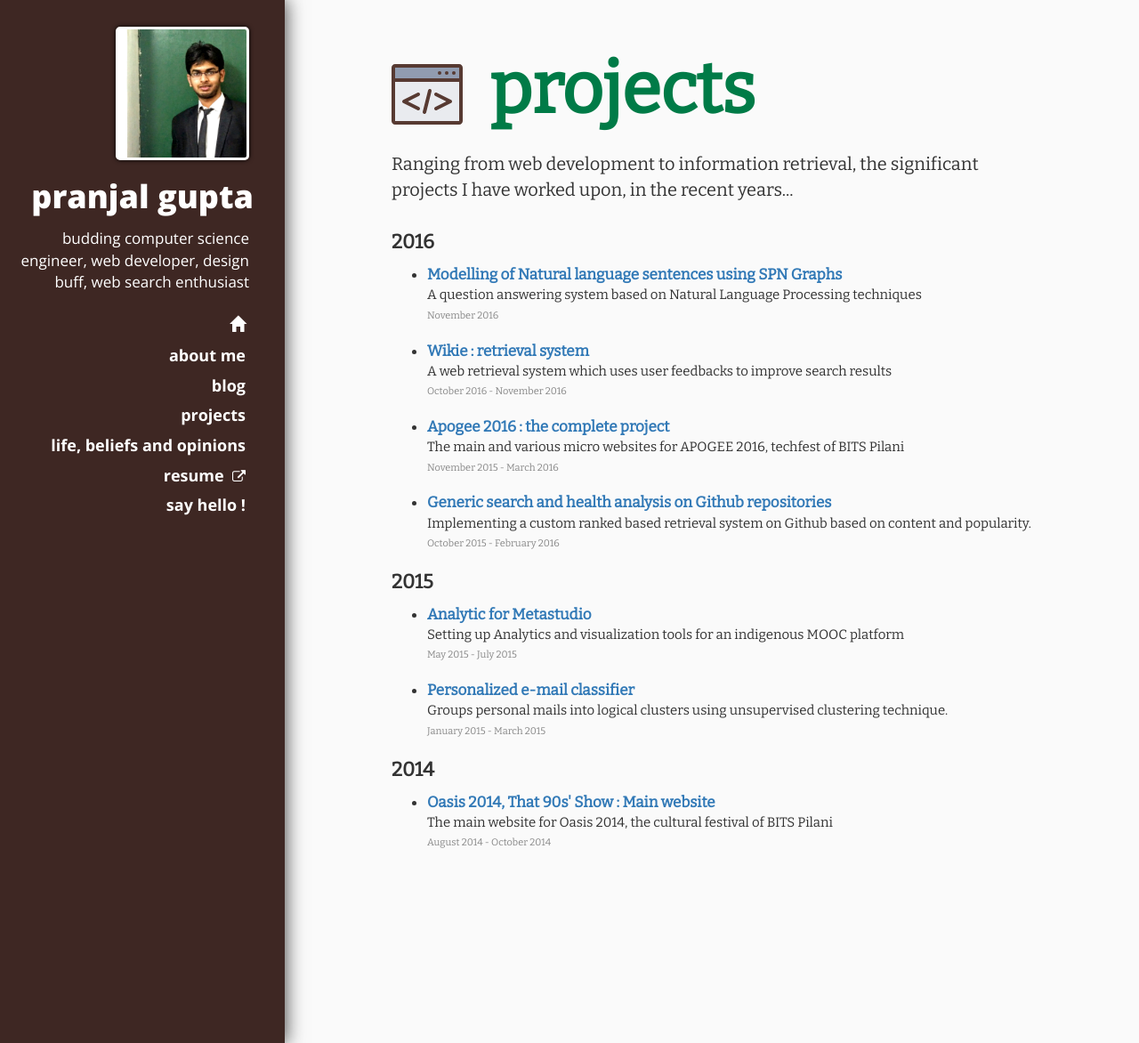
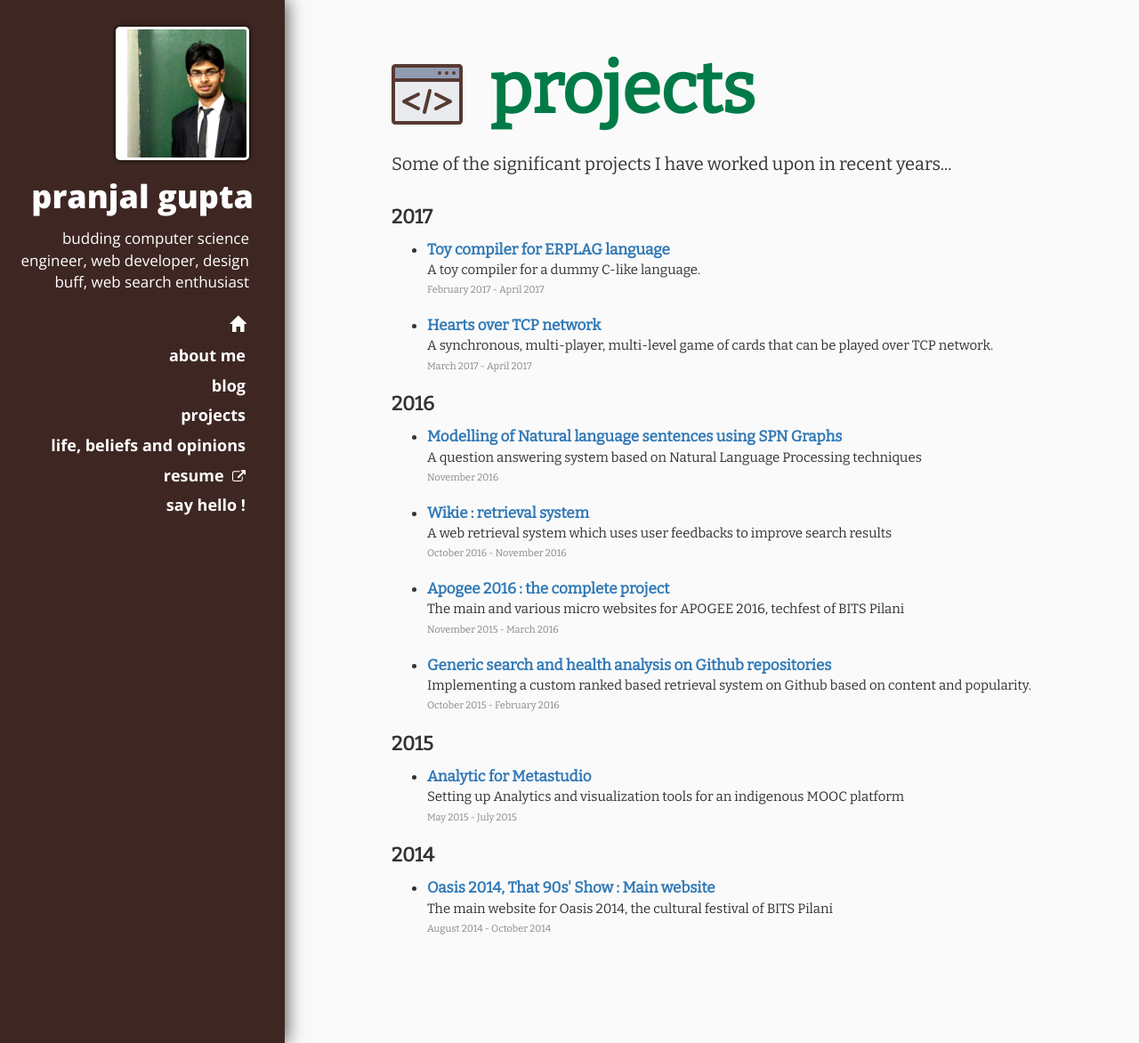
Before and after one commit to g31pranjal/personalweb, a Jekyll site: the page built from projects.html, in a window 1280 px wide. Shown: the whole page at 89% size. Built offline with Jekyll 4.4.1, drawn with Linux system fonts in a browser that asks for light colours; part of the change alters nothing that is shown.

Commit message:
project updates

```diff
--- /dev/null
+++ b/_projects/compiler.md
@@ -0,0 +1,58 @@
+---
+title : "Toy compiler for ERPLAG language"
+date : 2017-04-25T16:00:00Z+0530
+startdate : 2017-02-20T16:00:00Z+0530
+desc : A toy compiler for a dummy C-like language.
+author : in-arena
+keyword : information retrieval, ir, search, retrieval, wikipedia, crawler, pagerank, elo ratings
+layout : projectTemplate
+---
+
+
+*This was done as a term project for the partial fulfillment of course 'Compiler Construction'*
+
+The project involves the construction of a simple compiler for a reduced C-like high-level dummy language called ERPLAG. It generates an intermediate NASM-assembly code for the given source code, which can then be converted to the machine dependent binary executable.
+
+The project involves the various steps of evaluation from performing lexical, syntactic and semantic checks to setting up relevant data structures to hold information and performing code optimizations.
+
+<img style="display: block; width : 96%; margin : auto" src="/assets/img/proj-compiler-1.png">
+
+### # Modules
+- **Lexer (lexer.c)** : the module reads the source code in HLL as a stream of charaters and converts sequence of characters to meaningful tokens that represents the various keywords, operators, variable and constants in the source code. This module also handles the lexical errors that arise out of improper sequence of characters in the source file.The tokens are passed to the parser and contains information about the line of occurrence, name of the token, token id, value etc.
+- **Parser (parser.c)** : parser takes in the sequence of tokens and verifies the syntactical correctness of the source code by constructing the parse tree in the top-down approach. It reports all the syntactic errors in the code that arises out of improper construct of tokens and also has error recovery mechanism to parse the remaining code, in case of an error. The module starts by setting up the rules of the LL(1) grammar in proper structures and creating the parse table. It then uses the parse table and sequence of tokens to create the parse tree which is further used to verify the semantic correctness of the code and generate intermediate code.
+- **AST Construction (ast.c)** : this module performs optimization on the constructed parse tree by performing the following operations on it :
+
+	1. Deleting all the irrelevant tokens that do not give useful information
+	2. Changing the structure of <expressions> to infix notation (for proper checking and evaluation)
+	3. removing chaining in the tree as a result of unambiguous and LL(1)-compatible grammar.
+	4. removing empty non-terminals, i.e, non-terminals with no children.
+
+	The resultant structure has the same node structure as that of the parse tree, but with only relevant data for code generation.
+- **Symbol Table and Scoping (scope.c)** : 	this module constructs the symbol-table for the corresponding Abstract Syntax Tree. The symbol table has a tree structure that depicts the scoping of the blocks of code. Each node of this tree has a linked list of its locally defined variables. This module reports error related to redundant declaration, no declaration of variables and modules and other scope conflicts, if any.
+- **Type Checker and Semantic Analyser (semantics.c)** : this module performs semantic checks on the AST for verifiying semantic correctness of the source code. It also determines the end-type of the expressions and verifies its correctness.
+- **Code Generation (codegen.c)** : Generates the NASM-assembly code of the source code.
+
+
+### <i class="fa fa-github"></i>&nbsp;Github
+<a href="https://github.com/g31pranjal/erplag-compiler" target="_blank">https://github.com/g31pranjal/erplag-compiler</a>
+
+
+### # Compatibility
+
+- gcc (Ubuntu 5.4.0-6ubuntu1~16.04.4) 5.4.0 20160609
+- NASM version 2.12.01
+
+
+### # Usage
+
+- use `make` to compile the client and server code for the game.
+- the driver.c is compiled to the executable binary called `comiler`.
+- run the executable as :
+
+	- `./compiler <path-to-source> <asm-file>`
+- Select the desired option from the driver menu to evaluate the source code uptill a specific module.
+- For producing the binary from .asm file :
+
+	- `nasm <asm-file> -f elf64 -o <o-file>`
+	- `gcc <o-file> -o <executable>`
+	- `./<executable>`
--- a/_projects/emailclassifier.md
+++ /dev/null
@@ -1,9 +0,0 @@
----
-title : Personalized e-mail classifier
-date : 2015-03-25T23:00:00+0530
-startdate : 2015-01-12T23:00:00+0530
-author : in-arena
-desc : Groups personal mails into logical clusters using unsupervised clustering technique.
-keyword : machine learning, unsupervised learning
-layout : projectTemplate
----
--- /dev/null
+++ b/_projects/hearts.md
@@ -0,0 +1,74 @@
+---
+title : "Hearts over TCP network"
+date : 2017-04-20T20:00:00Z+0530
+startdate : 2017-03-23T16:00:00Z+0530
+desc : A synchronous, multi-player, multi-level game of cards that can be played over TCP network.
+author : in-arena
+keyword : computer networks, internet, TCP, cards, game, hearts
+layout : projectTemplate
+---
+
+*This was done as a term project for the partial fulfillment of course 'Computer Networks'*
+
+*In case, you want a little background, <a href="https://en.wikipedia.org/wiki/Hearts">https://en.wikipedia.org/wiki/Hearts</a>*
+
+Based on the server-client paradigm, the game requires a server to listen to a TCP port for incoming connections while the client modules bind to the server at the specified address.
+
+The server is capable of handling clients till a definite memory space, after which it rejects the connection, till it has room for connecting new incoming connections. An instance of game can be played by exactly 4 players, while multiple instances of game can be created and run simultaneously by the server. Each instance is a spawned child process of the parent server process with the connection details of its players. We say this child process, a **'Game room'**.
+
+### # Game room
+
+The Game Room is responsible for dealing with the players. The communication is simple. Each communication to any of the client module follows the following paradigm :
+1. **COMMAND** : It is an integer number that is used to indicate the action required by the server. The command can mean a simple message, requiring some information from the end-player or conveying some information from some other player. Each command has a specific action sequence in the client and may carry a chunk of data.
+1. **DATA** : If the command requires some data to be sent to the server or received from the server, by client, then it is done accordingly.
+
+The server communicates data between players by a sequence of commands. Each client is expected to respond accordingly to each command, as required.
+
+### # Client module
+
+The client module is implemented as a Definite Finite Automata (DFA), which moves between states at the advent of a command by the server. DFA perfectly ensures a proper and correct flow of game and simplifies implementation of the game logic to a great extent. We have also tried to handle errors by means of the DFA, wherein any unexpected signals from the server or unrecognised assosiated data is dealt with appropriate actions.
+
+<img style="width: 100%;padding: 1% 4% 4% 4%" src="/assets/img/proj-net-1.png" />
+
+### # Structural design and implementation
+
+The game will require proper synchronisation between the turns of players, handling connection drops. Highlights of the game are as follows :
+
+- **4 users have to play at a time on different machines**
+	1. 4 players will have to connect to the server. If more than 4 players request for a connection, a new game room will get created for other players, in multiples of 4. All the users should be connected to a common network.
+
+- **Card distribution**
+	1. Cards are distributed randomly by the servers.
+	2. They have been numbered from 1 to 52, where first set of 13 cards being of Clubs, followed by Diamond, Hearts, and Spade.
+
+- **Score of each user, each player move, handling game levels**
+	1. Score of each user is maintained on the server. The card set is also stored on the server as well as on the respective client. This has been done to ensure fair gameplay on the side of server.
+	2. As one level ends, the user gets upgraded to play the next level. At the end of the three levels, the overall winner is declared.
+	3. As per the signalling, each player has to wait until his chance comes. He will be updated as per whose chance is going on, and what card he/she has played. This signaling is well-handled using the DFA.
+
+- **Levels and Rounds**
+	1. There are 3 levels, with increasing level of difficulty, with each level having 13 rounds.
+	2. The rounds progress sequentially, with each player waiting for 3 other players to play their turn and playing its own turn in a pre-defined order.
+	3. At the end of each round, the server update points scored by all the players in a particular round, also total cumulative score till that round.
+	4. Scores are maintained at server for each round and levels consequently. The scores are sent to clients at the end of each round.
+	5. The server also ensures fair play in game. The client checks if the card played by the player is a valid move based of the previous cards played by other players. This is cross checked at server. The server also notes the sequence of cards played and the collection of cards at hand for each player.
+
+- **Description of Levels:**
+	1. Level I: Vanilla version of Hearts. No special rules.
+	2. Level II: Each player has to pass two of its cards to the adjacent player in the beginning of the round. Hence, the player can pass its “risky” cards to its opponent. Post this change in hands, the normal gameplay continues.
+	3. Level III: In addition to the rules added in Level II, three new rules are added here:
+		1. The first card of a round can’t be of Hearts deck, until some points have been scored by any player.
+		2. The Queen of Club, which earlier had no points, now has (-10) points. This reduces the player points and hence, must be sought for.
+		3. If a player gets both, The Queen of Hearts and The Queen of Spades, then the total points are nullified, i.e., -14 points are awarded.
+
+### # Possible improvements
+- We can involve flexible player requirements in a game room.
+- An AI-based bot to play against a player.
+- Better error handling and recovery.
+- Reduced communications between the server and client.
+
+### <i class="fa fa-github"></i>&nbsp;Github
+<a href="https://github.com/g31pranjal/online-hearts" target="_blank">https://github.com/g31pranjal/online-hearts</a>
+
+### # made with passion by an awesome team :)
+- Akshit Bhatia, Neel Kasat, Rishabh Jain and, me ! at BITS Pilani.
--- a/projects.html
+++ b/projects.html
@@ -1,7 +1,7 @@
 ---
 title : projects
 keywords : projects, work
-yrs : ["2016", "2015", "2014"]
+yrs : ["2017", "2016", "2015", "2014"]
 ---
 
 <!DOCTYPE html>
@@ -17,7 +17,7 @@ yrs : ["2016", "2015", "2014"]
 
 					<div class="project-main-hi"><img class="project-main-icon" src="/assets/img/project-main-icon.svg" >projects</div>
 					<div class="project-main-meta">
-						Ranging from web development to information retrieval, the significant projects I have worked upon, in the recent years...
+						Some of the significant projects I have worked upon in recent years...
 					</div>
 
 					<div style="margin-top : 30px;" class="project-main-index">
```
Also changed, not shown: assets/img/proj-compiler-1.png (added), assets/img/proj-net-1.png (added).
